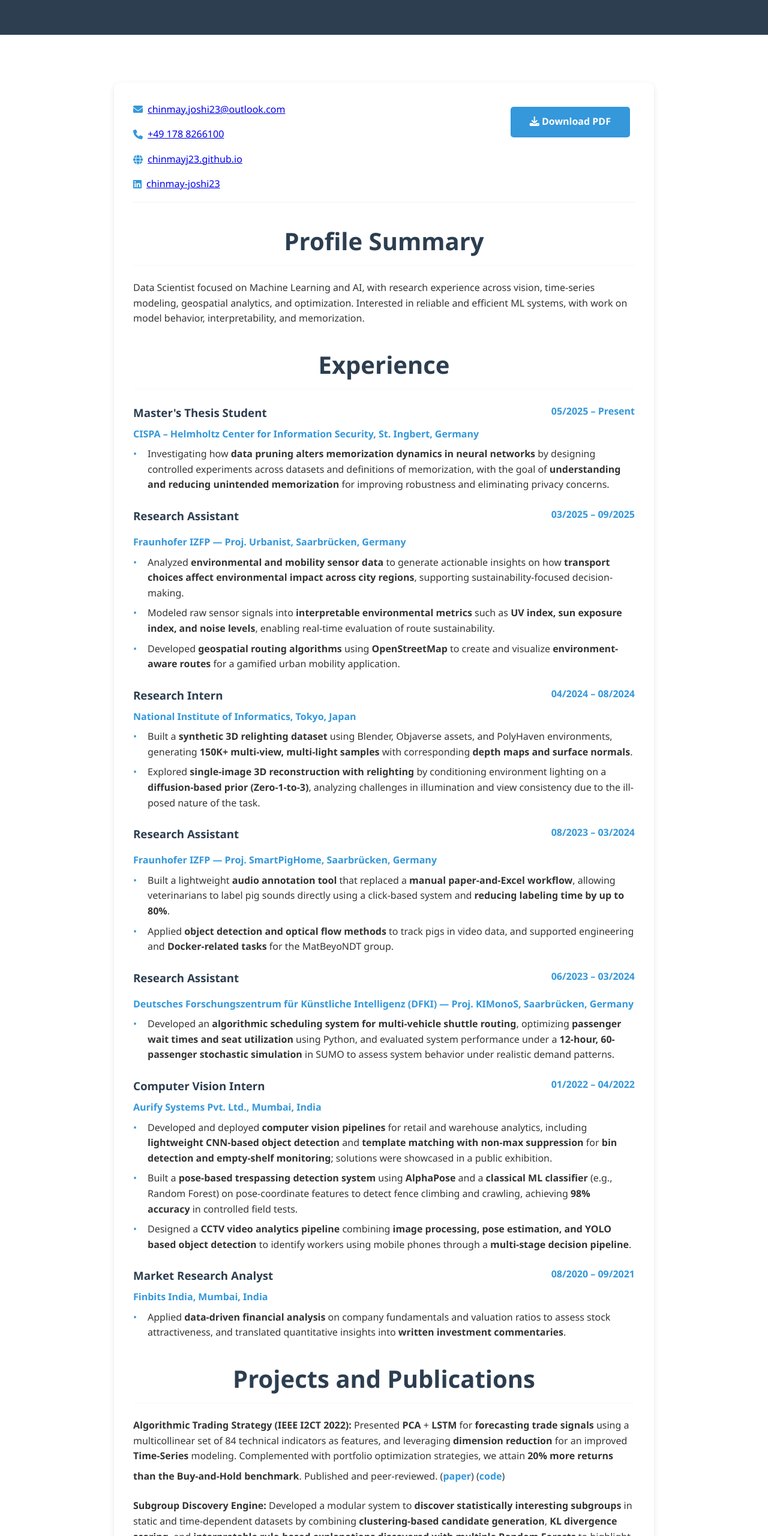
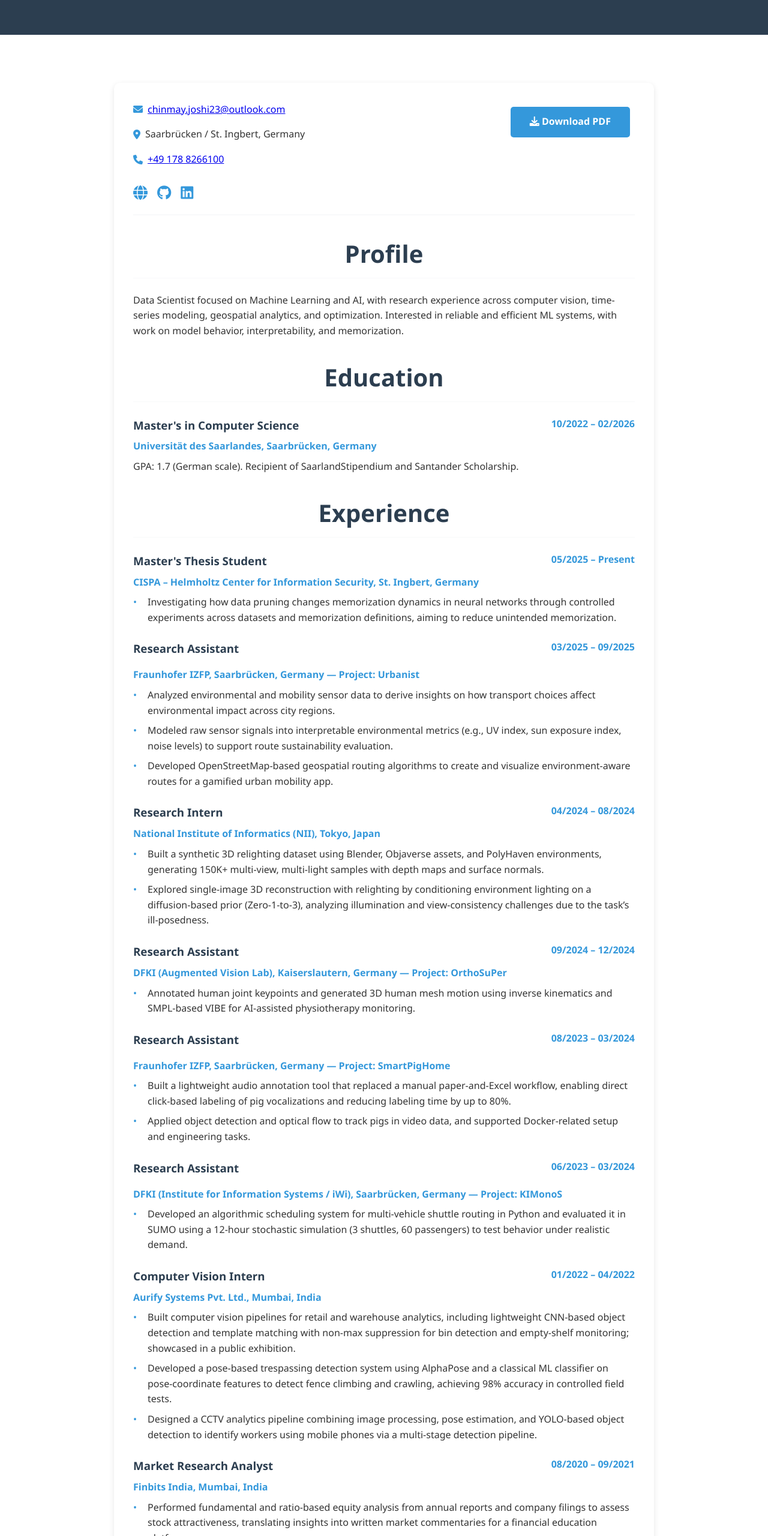
Before and after one commit to chinmayj23/chinmayj23.github.io, a plain HTML site: page cv.html in a window 1280 px wide. Shown: the part 240-2800 px from the top of the page at 60% size. Drawn offline with Linux system fonts and the light colour scheme.

Commit message:
cv update

```diff
--- a/cv.html
+++ b/cv.html
@@ -37,13 +37,22 @@
     <div class="container">
       <div class="cv-content">
 
-        <!-- Header / Contact -->
         <div class="cv-header">
           <div class="cv-contact">
             <p><i class="fas fa-envelope"></i> <a href="mailto:chinmay.joshi23@outlook.com">chinmay.joshi23@outlook.com</a></p>
+            <p><i class="fas fa-location-dot"></i> Saarbrücken / St. Ingbert, Germany</p>
             <p><i class="fas fa-phone"></i> <a href="tel:+491788266100">+49 178 8266100</a></p>
-            <p><i class="fas fa-globe"></i> <a href="https://chinmayj23.github.io/" target="_blank" rel="noopener">chinmayj23.github.io</a></p>
-            <p><i class="fab fa-linkedin"></i> <a href="https://www.linkedin.com/in/chinmay-joshi23/" target="_blank" rel="noopener">chinmay-joshi23</a></p>
+            <div class="social-icons" aria-label="Social links">
+              <a href="https://chinmayj23.github.io/" target="_blank" rel="noopener" class="social-icon" aria-label="Website">
+                <i class="fas fa-globe"></i>
+              </a>
+              <a href="https://github.com/chinmayj23" target="_blank" rel="noopener" class="social-icon" aria-label="GitHub">
+                <i class="fab fa-github"></i>
+              </a>
+              <a href="https://www.linkedin.com/in/chinmay-joshi23/" target="_blank" rel="noopener" class="social-icon" aria-label="LinkedIn">
+                <i class="fab fa-linkedin"></i>
+              </a>
+            </div>
           </div>
 
           <div class="cv-download">
@@ -53,19 +62,29 @@
           </div>
         </div>
 
-        <!-- Profile Summary -->
         <div class="cv-section">
-          <h2>Profile Summary</h2>
+          <h2>Profile</h2>
           <div class="cv-item">
             <p class="cv-description">
-              Data Scientist focused on Machine Learning and AI, with research experience across vision, time-series modeling,
-              geospatial analytics, and optimization. Interested in reliable and efficient ML systems, with work on model behavior,
-              interpretability, and memorization.
+              Data Scientist focused on Machine Learning and AI, with research experience across computer vision,
+              time-series modeling, geospatial analytics, and optimization. Interested in reliable and efficient ML systems,
+              with work on model behavior, interpretability, and memorization.
             </p>
           </div>
         </div>
 
-        <!-- Experience -->
+        <div class="cv-section">
+          <h2>Education</h2>
+          <div class="cv-item">
+            <div class="cv-item-header">
+              <h3>Master's in Computer Science</h3>
+              <span class="cv-date">10/2022 – 02/2026</span>
+            </div>
+            <p class="cv-institution">Universität des Saarlandes, Saarbrücken, Germany</p>
+            <p class="cv-description">GPA: 1.7 (German scale). Recipient of SaarlandStipendium and Santander Scholarship.</p>
+          </div>
+        </div>
+
         <div class="cv-section">
           <h2>Experience</h2>
 
@@ -76,7 +95,7 @@
             </div>
             <p class="cv-institution">CISPA – Helmholtz Center for Information Security, St. Ingbert, Germany</p>
             <ul class="cv-list">
-              <li>Investigating how <strong>data pruning alters memorization dynamics in neural networks</strong> by designing controlled experiments across datasets and definitions of memorization, with the goal of <strong>understanding and reducing unintended memorization</strong> for improving robustness and eliminating privacy concerns.</li>
+              <li>Investigating how data pruning changes memorization dynamics in neural networks through controlled experiments across datasets and memorization definitions, aiming to reduce unintended memorization.</li>
             </ul>
           </div>
 
@@ -85,14 +104,11 @@
               <h3>Research Assistant</h3>
               <span class="cv-date">03/2025 – 09/2025</span>
             </div>
-            <p class="cv-institution">
-              Fraunhofer IZFP — Proj. <a class="cv-link" href="https://www.izfp.fraunhofer.de/en/technologien/vorhaben/Urbanist.html" target="_blank" rel="noopener">Urbanist</a>,
-              Saarbrücken, Germany
-            </p>
+            <p class="cv-institution">Fraunhofer IZFP, Saarbrücken, Germany — Project: <a class="cv-link" href="https://www.izfp.fraunhofer.de/en/technologien/vorhaben/Urbanist.html" target="_blank" rel="noopener">Urbanist</a></p>
             <ul class="cv-list">
-              <li>Analyzed <strong>environmental and mobility sensor data</strong> to generate actionable insights on how <strong>transport choices affect environmental impact across city regions</strong>, supporting sustainability-focused decision-making.</li>
-              <li>Modeled raw sensor signals into <strong>interpretable environmental metrics</strong> such as <strong>UV index, sun exposure index, and noise levels</strong>, enabling real-time evaluation of route sustainability.</li>
-              <li>Developed <strong>geospatial routing algorithms</strong> using <strong>OpenStreetMap</strong> to create and visualize <strong>environment-aware routes</strong> for a gamified urban mobility application.</li>
+              <li>Analyzed environmental and mobility sensor data to derive insights on how transport choices affect environmental impact across city regions.</li>
+              <li>Modeled raw sensor signals into interpretable environmental metrics (e.g., UV index, sun exposure index, noise levels) to support route sustainability evaluation.</li>
+              <li>Developed OpenStreetMap-based geospatial routing algorithms to create and visualize environment-aware routes for a gamified urban mobility app.</li>
             </ul>
           </div>
 
@@ -101,10 +117,21 @@
               <h3>Research Intern</h3>
               <span class="cv-date">04/2024 – 08/2024</span>
             </div>
-            <p class="cv-institution">National Institute of Informatics, Tokyo, Japan</p>
+            <p class="cv-institution">National Institute of Informatics (NII), Tokyo, Japan</p>
             <ul class="cv-list">
-              <li>Built a <strong>synthetic 3D relighting dataset</strong> using Blender, Objaverse assets, and PolyHaven environments, generating <strong>150K+ multi-view, multi-light samples</strong> with corresponding <strong>depth maps and surface normals</strong>.</li>
-              <li>Explored <strong>single-image 3D reconstruction with relighting</strong> by conditioning environment lighting on a <strong>diffusion-based prior (Zero-1-to-3)</strong>, analyzing challenges in illumination and view consistency due to the ill-posed nature of the task.</li>
+              <li>Built a synthetic 3D relighting dataset using Blender, Objaverse assets, and PolyHaven environments, generating 150K+ multi-view, multi-light samples with depth maps and surface normals.</li>
+              <li>Explored single-image 3D reconstruction with relighting by conditioning environment lighting on a diffusion-based prior (Zero-1-to-3), analyzing illumination and view-consistency challenges due to the task’s ill-posedness.</li>
+            </ul>
+          </div>
+
+          <div class="cv-item">
+            <div class="cv-item-header">
+              <h3>Research Assistant</h3>
+              <span class="cv-date">09/2024 – 12/2024</span>
+            </div>
+            <p class="cv-institution">DFKI (Augmented Vision Lab), Kaiserslautern, Germany — Project: OrthoSuPer</p>
+            <ul class="cv-list">
+              <li>Annotated human joint keypoints and generated 3D human mesh motion using inverse kinematics and SMPL-based VIBE for AI-assisted physiotherapy monitoring.</li>
             </ul>
           </div>
 
@@ -113,13 +140,10 @@
               <h3>Research Assistant</h3>
               <span class="cv-date">08/2023 – 03/2024</span>
             </div>
-            <p class="cv-institution">
-              Fraunhofer IZFP — Proj. <a class="cv-link" href="https://www.izfp.fraunhofer.de/en/technologien/vorhaben/SmartPigHome.html" target="_blank" rel="noopener">SmartPigHome</a>,
-              Saarbrücken, Germany
-            </p>
+            <p class="cv-institution">Fraunhofer IZFP, Saarbrücken, Germany — Project: <a class="cv-link" href="https://www.izfp.fraunhofer.de/en/technologien/vorhaben/SmartPigHome.html" target="_blank" rel="noopener">SmartPigHome</a></p>
             <ul class="cv-list">
-              <li>Built a lightweight <strong>audio annotation tool</strong> that replaced a <strong>manual paper-and-Excel workflow</strong>, allowing veterinarians to label pig sounds directly using a click-based system and <strong>reducing labeling time by up to 80%</strong>.</li>
-              <li>Applied <strong>object detection and optical flow methods</strong> to track pigs in video data, and supported engineering and <strong>Docker-related tasks</strong> for the MatBeyoNDT group.</li>
+              <li>Built a lightweight audio annotation tool that replaced a manual paper-and-Excel workflow, enabling direct click-based labeling of pig vocalizations and reducing labeling time by up to 80%.</li>
+              <li>Applied object detection and optical flow to track pigs in video data, and supported Docker-related setup and engineering tasks.</li>
             </ul>
           </div>
 
@@ -128,12 +152,9 @@
               <h3>Research Assistant</h3>
               <span class="cv-date">06/2023 – 03/2024</span>
             </div>
-            <p class="cv-institution">
-              Deutsches Forschungszentrum für Künstliche Intelligenz (DFKI) — Proj. <a class="cv-link" href="https://www.dfki.de/en/web/research/projects-and-publications/project/kimonos" target="_blank" rel="noopener">KIMonoS</a>,
-              Saarbrücken, Germany
-            </p>
+            <p class="cv-institution">DFKI (Institute for Information Systems / iWi), Saarbrücken, Germany — Project: <a class="cv-link" href="https://www.dfki.de/en/web/research/projects-and-publications/project/kimonos" target="_blank" rel="noopener">KIMonoS</a></p>
             <ul class="cv-list">
-              <li>Developed an <strong>algorithmic scheduling system for multi-vehicle shuttle routing</strong>, optimizing <strong>passenger wait times and seat utilization</strong> using Python, and evaluated system performance under a <strong>12-hour, 60-passenger stochastic simulation</strong> in SUMO to assess system behavior under realistic demand patterns.</li>
+              <li>Developed an algorithmic scheduling system for multi-vehicle shuttle routing in Python and evaluated it in SUMO using a 12-hour stochastic simulation (3 shuttles, 60 passengers) to test behavior under realistic demand.</li>
             </ul>
           </div>
 
@@ -144,9 +165,9 @@
             </div>
             <p class="cv-institution">Aurify Systems Pvt. Ltd., Mumbai, India</p>
             <ul class="cv-list">
-              <li>Developed and deployed <strong>computer vision pipelines</strong> for retail and warehouse analytics, including <strong>lightweight CNN-based object detection</strong> and <strong>template matching with non-max suppression</strong> for <strong>bin detection and empty-shelf monitoring</strong>; solutions were showcased in a public exhibition.</li>
-              <li>Built a <strong>pose-based trespassing detection system</strong> using <strong>AlphaPose</strong> and a <strong>classical ML classifier</strong> (e.g., Random Forest) on pose-coordinate features to detect fence climbing and crawling, achieving <strong>98% accuracy</strong> in controlled field tests.</li>
-              <li>Designed a <strong>CCTV video analytics pipeline</strong> combining <strong>image processing, pose estimation, and YOLO based object detection</strong> to identify workers using mobile phones through a <strong>multi-stage decision pipeline</strong>.</li>
+              <li>Built computer vision pipelines for retail and warehouse analytics, including lightweight CNN-based object detection and template matching with non-max suppression for bin detection and empty-shelf monitoring; showcased in a public exhibition.</li>
+              <li>Developed a pose-based trespassing detection system using AlphaPose and a classical ML classifier on pose-coordinate features to detect fence climbing and crawling, achieving 98% accuracy in controlled field tests.</li>
+              <li>Designed a CCTV analytics pipeline combining image processing, pose estimation, and YOLO-based object detection to identify workers using mobile phones via a multi-stage detection pipeline.</li>
             </ul>
           </div>
 
@@ -157,78 +178,100 @@
             </div>
             <p class="cv-institution">Finbits India, Mumbai, India</p>
             <ul class="cv-list">
-              <li>Applied <strong>data-driven financial analysis</strong> on company fundamentals and valuation ratios to assess stock attractiveness, and translated quantitative insights into <strong>written investment commentaries</strong>.</li>
+              <li>Performed fundamental and ratio-based equity analysis from annual reports and company filings to assess stock attractiveness, translating insights into written market commentaries for a financial education platform.</li>
             </ul>
           </div>
 
         </div>
 
-        <!-- Projects and Publications -->
         <div class="cv-section">
-          <h2>Projects and Publications</h2>
+          <h2>Projects & Publications</h2>
 
           <div class="cv-item">
-            <p class="cv-description">
-              <strong>Algorithmic Trading Strategy (IEEE I2CT 2022):</strong>
-              Presented <strong>PCA</strong> + <strong>LSTM</strong> for <strong>forecasting trade signals</strong> using a multicollinear set of 84 technical indicators as features, and leveraging <strong>dimension reduction</strong> for an improved <strong>Time-Series</strong> modeling. Complemented with portfolio optimization strategies, we attain <strong>20% more returns than the Buy-and-Hold benchmark</strong>. Published and peer-reviewed.
-              (<a href="https://ieeexplore.ieee.org/document/9824697" target="_blank" rel="noopener" class="cv-link">paper</a>)
-              (<a href="https://github.com/chinmayj23/AI_Portfolio" target="_blank" rel="noopener" class="cv-link">code</a>)
+            <p class="cv-publication">
+              <strong>PCA-LSTM: A Deep Learning Approach for the Indian Large Caps</strong><br />
+              Chinmay Joshi, Siba Panda (IEEE I2CT, 2022)<br />
+              <a href="https://ieeexplore.ieee.org/document/9824697" target="_blank" rel="noopener" class="cv-link">View Publication</a>
+              &nbsp;|&nbsp;
+              <a href="https://github.com/chinmayj23/AI_Portfolio" target="_blank" rel="noopener" class="cv-link">Code</a>
             </p>
           </div>
 
           <div class="cv-item">
-            <p class="cv-description">
-              <strong>Subgroup Discovery Engine:</strong>
-              Developed a modular system to <strong>discover statistically interesting subgroups</strong> in static and time-dependent datasets by combining <strong>clustering-based candidate generation</strong>, <strong>KL divergence scoring</strong>, and <strong>interpretable rule-based explanations discovered with multiple Random Forests</strong> to highlight meaningful patterns and anomalies.
-              (<a href="https://github.com/chinmayj23/subgroup_discovery" target="_blank" rel="noopener" class="cv-link">code</a>)
-            </p>
+            <div class="cv-item-header">
+              <h3>Algorithmic Trading Strategy (IEEE I2CT 2022)</h3>
+              <span class="cv-date">2022</span>
+            </div>
+            <ul class="cv-list">
+              <li>Built a PCA + LSTM pipeline to forecast trade signals from 84 correlated technical indicators and optimized portfolio allocation for Sharpe ratio, reporting ~20% higher returns than a Buy-and-Hold baseline.</li>
+            </ul>
           </div>
 
           <div class="cv-item">
-            <p class="cv-description">
-              <strong>Hierarchical VAE for Image Compression:</strong>
-              Implemented a <strong>hierarchical variant of an existing VAE-based image compression model</strong>, achieving <strong>+5 PSNR over JPEG</strong> at similar bitrate through architectural modifications.
-              (<a href="https://drive.google.com/file/d/1I9k3k2ImQ6GxcoecNrljuoktfC-qHNp3/view?usp=sharing" target="_blank" rel="noopener" class="cv-link">report</a>)
-            </p>
+            <div class="cv-item-header">
+              <h3>Subgroup Discovery Engine</h3>
+              <span class="cv-date">2026</span>
+            </div>
+            <ul class="cv-list">
+              <li>Developed a modular system to identify statistically interesting subgroups in static and time-dependent datasets using clustering-based candidate generation, KL-divergence scoring, and interpretable rule-based explanations derived from Random Forest models.</li>
+              <li><a href="https://github.com/chinmayj23/subgroup_discovery" target="_blank" rel="noopener" class="cv-link">Project Repository</a></li>
+            </ul>
           </div>
 
           <div class="cv-item">
-            <p class="cv-description">
-              <strong>Bird Audio Classification:</strong>
-              Developed an <strong>MFCC-based audio classifier</strong> to identify bird species from sound recordings, achieving <strong>82% test accuracy</strong>.
-            </p>
+            <div class="cv-item-header">
+              <h3>Hierarchical VAE for Image Compression</h3>
+              <span class="cv-date">2023</span>
+            </div>
+            <ul class="cv-list">
+              <li>Implemented a hierarchical variant of an existing VAE-based image compression model, achieving +5 PSNR over JPEG at similar bitrate through architectural modifications.</li>
+              <li><a href="https://drive.google.com/file/d/1I9k3k2ImQ6GxcoecNrljuoktfC-qHNp3/view" target="_blank" rel="noopener" class="cv-link">Report</a></li>
+            </ul>
           </div>
 
           <div class="cv-item">
-            <p class="cv-description">
-              <strong>AI-based Document Summarizer (<em>Ongoing</em>):</strong>
-              Building a <strong>LangGraph-based multi-agent pipeline</strong> to classify documents, generate analytics, and produce domain-specific summaries for research, financial, legal, and general text. Includes <strong>API, CLI, and Docker-based deployment</strong>.
-            </p>
+            <div class="cv-item-header">
+              <h3>Bird Audio Classification</h3>
+              <span class="cv-date">2019</span>
+            </div>
+            <ul class="cv-list">
+              <li>Developed an MFCC-based audio classifier for bird species identification, achieving 82% test accuracy.</li>
+            </ul>
           </div>
-        </div>
 
-        <!-- Education -->
-        <div class="cv-section">
-          <h2>Education</h2>
           <div class="cv-item">
             <div class="cv-item-header">
-              <h3>Master's in Computer Science (GPA: 1.7)</h3>
-              <span class="cv-date">10/2022 – 02/2026</span>
+              <h3>AI-based Document Summarizer <em>(Ongoing)</em></h3>
+              <span class="cv-date">2026</span>
             </div>
-            <p class="cv-institution">Universität des Saarlandes, Saarbrücken, Germany</p>
             <ul class="cv-list">
-              <li>Recipient of SaarlandStipendium and Santander Scholarship.</li>
+              <li>Building a LangGraph-based multi-agent pipeline to classify documents, compute lightweight analytics, and generate domain-specific summaries; includes API/CLI interfaces and Docker-ready deployment.</li>
             </ul>
           </div>
         </div>
 
-        <!-- Languages -->
         <div class="cv-section">
           <h2>Languages</h2>
           <div class="cv-item">
+            <div class="cv-item-header">
+              <h3>English</h3>
+              <span class="cv-date">Native</span>
+            </div>
+          </div>
+          <div class="cv-item">
+            <div class="cv-item-header">
+              <h3>German</h3>
+              <span class="cv-date">A2</span>
+            </div>
+          </div>
+        </div>
+
+        <div class="cv-section">
+          <h2>Scholarships</h2>
+          <div class="cv-item">
             <ul class="cv-list">
-              <li>English (Native)</li>
-              <li>German (A2)</li>
+              <li>SaarlandStipendium (Universität des Saarlandes)</li>
+              <li>Santander Scholarship</li>
             </ul>
           </div>
         </div>
```
